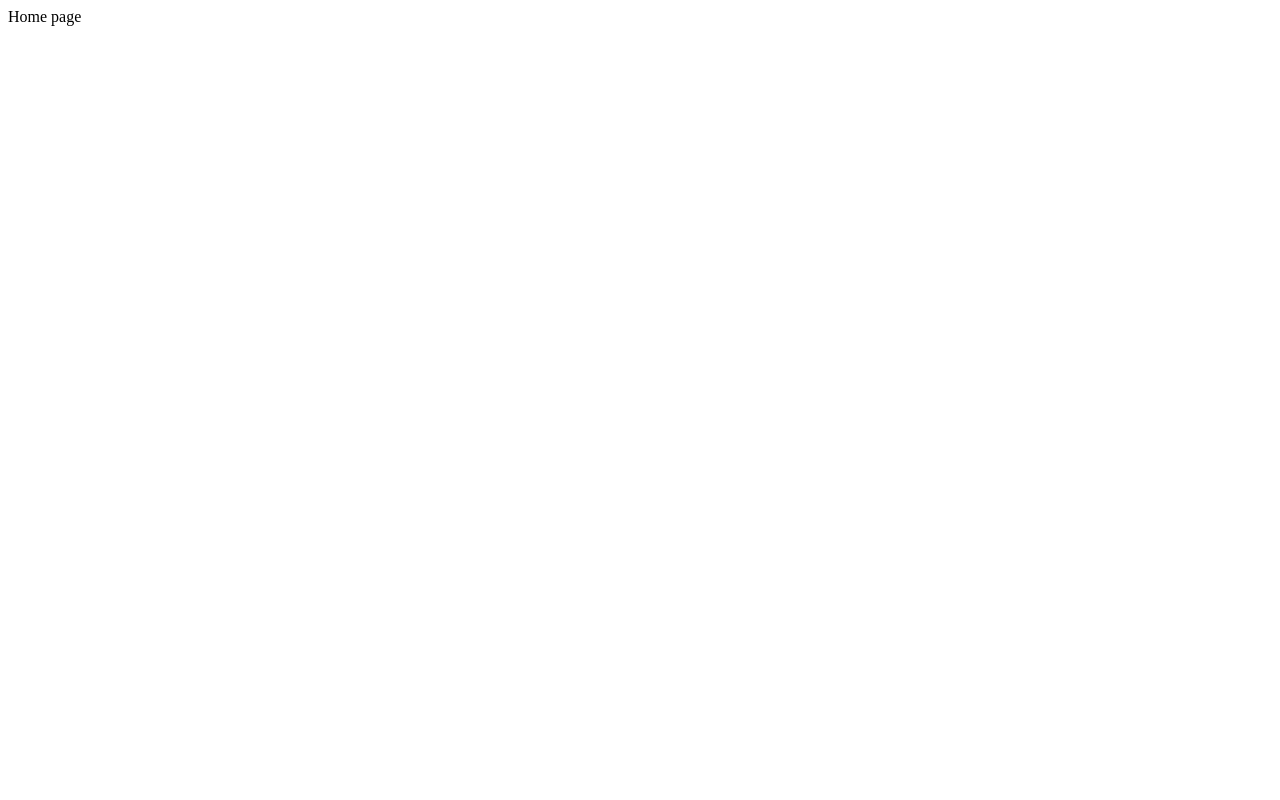
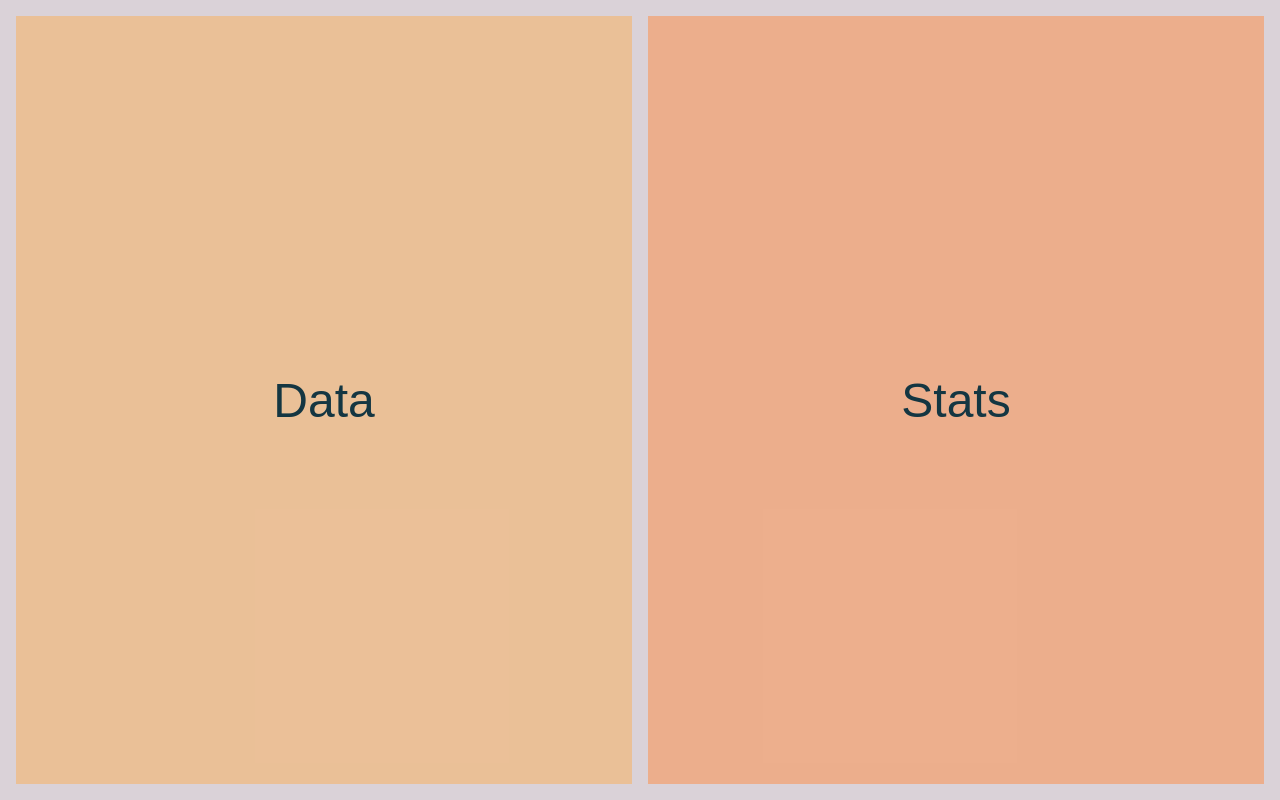
Before and after one commit to masiama/three-pages, a React (Create React App) app: page / in a window 1280 px wide. Built offline with nearby package versions, Linux system fonts and the light colour scheme.

Commit message:
Implement Home page

```diff
--- a/src/App.scss
+++ b/src/App.scss
@@ -0,0 +1,18 @@
+@import "./scss/vars";
+
+* {
+  margin: 0;
+  padding: 0;
+  box-sizing: border-box;
+}
+
+html, body {
+  font-family: sans-serif;
+  font-size: 16px;
+  background: #dad2d8;
+  color: $text-color;
+
+  @media (max-width: 768px) {
+    font-size: 0.8rem;
+  }
+}
--- a/src/App.tsx
+++ b/src/App.tsx
@@ -1,5 +1,6 @@
 import { BrowserRouter as Router, Redirect, Route, Switch } from 'react-router-dom';
 
+import './App.scss'
 import DataPage from './pages/data-page/DataPage';
 import HomePage from './pages/home-page/HomePage';
 import StatsPage from './pages/stats-page/StatsPage';
--- a/src/pages/home-page/HomePage.scss
+++ b/src/pages/home-page/HomePage.scss
@@ -0,0 +1,37 @@
+@import "../../scss/vars";
+
+$gap: 1rem;
+
+.home {
+  display: grid;
+  grid-template-columns: 1fr 1fr;
+  height: 100vh;
+  padding: $gap;
+  gap: $gap;
+
+  &__link {
+    text-decoration: none;
+    color: $text-color;
+    display: flex;
+    align-items: center;
+    justify-content: center;
+    font-size: 3rem;
+    background: rgba(var(--link-background), 0.5);
+
+    &--data {
+      --link-background: 252, 175, 88;
+    }
+
+    &--stats {
+      --link-background: 255, 140, 66;
+    }
+
+    &:hover, &:focus {
+      background: rgba(var(--link-background), 1);
+    }
+  }
+
+  @media (max-width: 768px) {
+    grid-template-columns: 1fr;
+  }
+}
--- a/src/pages/home-page/HomePage.tsx
+++ b/src/pages/home-page/HomePage.tsx
@@ -1,8 +1,13 @@
+import { Link } from 'react-router-dom';
+
 import './HomePage.scss';
 
 function HomePage() {
   return (
-    <div>Home page</div>
+    <section className="home">
+      <Link to="/data" className="home__link home__link--data">Data</Link>
+      <Link to="/stats" className="home__link home__link--stats">Stats</Link>
+    </section>
   );
 }
 
--- /dev/null
+++ b/src/scss/_vars.scss
@@ -0,0 +1 @@
+$text-color: #143642;
```
